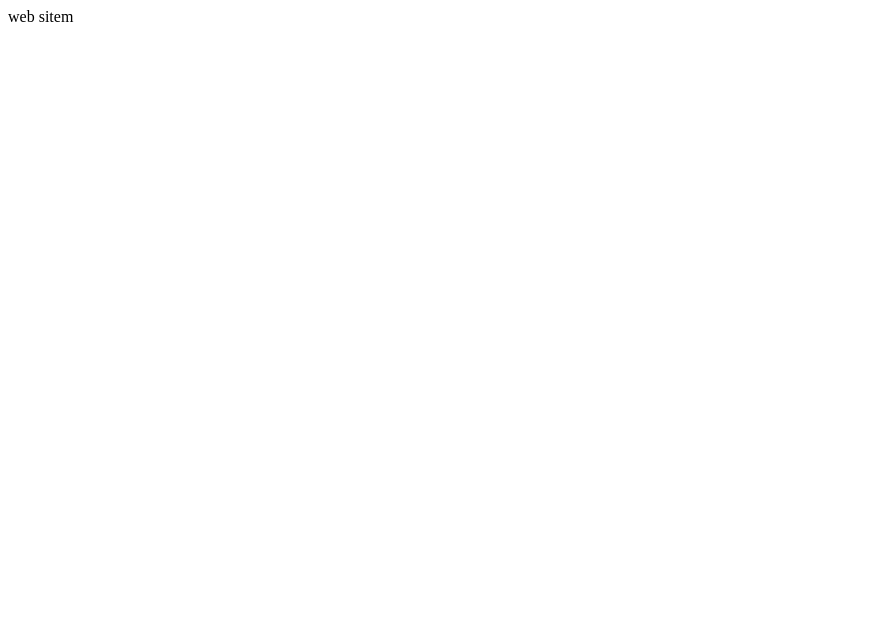
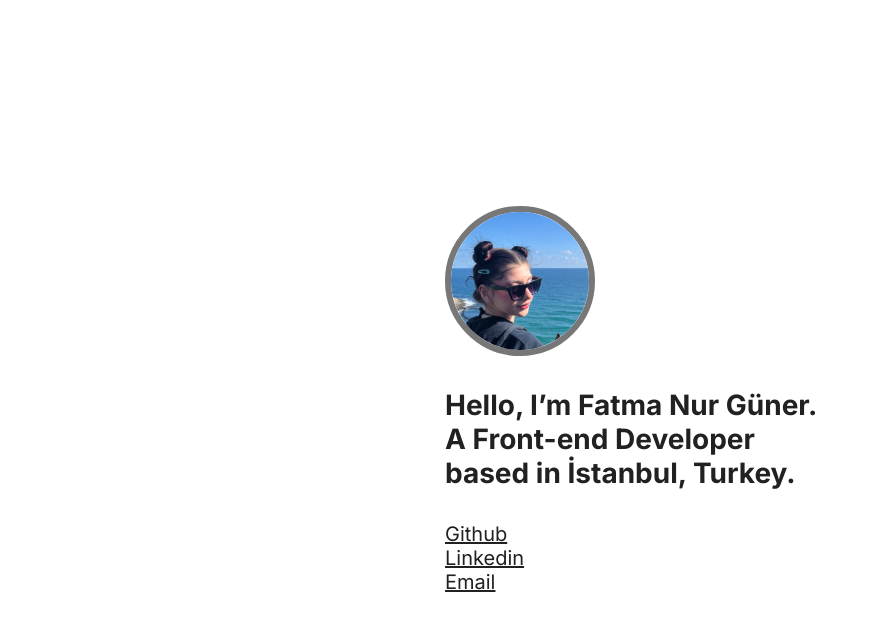
Before and after one commit to lukiyyy/lukiyyy, a plain HTML site: page index.html in a window 1280 px wide. Shown: the whole page, without its empty margins (0-869 px from the left). Drawn offline with Linux system fonts and the light colour scheme.

Commit message:
kişisel websitesi tamamlandı

```diff
--- a/index.html
+++ b/index.html
@@ -3,9 +3,22 @@
 <head>
     <meta charset="UTF-8">
     <meta name="viewport" content="width=device-width, initial-scale=1.0">
-    <title>Document</title>
+    <title>Fatma Nur Güner</title>
+    <link rel="stylesheet" href="style.css">
+    <link href="https://fonts.googleapis.com/css2?family=Inter:wght@400;700&display=swap" rel="stylesheet">
 </head>
 <body>
-    web sitem
+    <div class="container">
+        <div class="image-container">
+            <img src="lukiyy-profile.jpg" alt="" srcset="">
+        </div>
+        <h1>Hello, I’m Fatma Nur Güner.
+            A Front-end Developer based in İstanbul, Turkey.</h1>
+            <div class="link-container">
+                <a href="https://github.com/lukiyyy">Github</a>
+                <a href="https://www.linkedin.com/in/fatma-nur-g%C3%BCner-02166a31b/">Linkedin</a>
+                <a href="mailto:tr.fatmanurguner@gmail.com">Email</a>
+            </div>
+    </div>
 </body>
 </html>
--- /dev/null
+++ b/style.css
@@ -0,0 +1,57 @@
+*{
+    margin: 0;
+    padding: 0;
+    box-sizing: border-box;
+}
+
+body{
+    display: flex;
+    justify-content: center;
+    align-items: center;
+    height: 100vh;
+    font-family: 'Inter', sans-serif;
+    color: #212121;
+
+}
+
+/*
+flex-direction: column; elementleri alt alta sıralıyo.
+display: flex; vermek zorundasın.
+gap: flexe sahip kapsayıcı içinde bulunan elementlerin dış boşlugunu ayarlar.
+*/
+.container{
+    display: flex;
+    flex-direction: column;
+    gap: 32px;
+    width: 390px;
+}
+
+.image-container{
+    width: 150px;
+    height: 150px;
+    border-radius: 50%;
+    overflow: hidden;
+    border: 6px solid #777777; /* Kenar çizgisi */
+
+}
+
+.image-container img {
+    width: 100%;
+    height: 100%;
+    object-fit: cover; /* Resmin container içinde tamamen görünmesini sağlar */
+
+}
+
+h1{
+    font-size: 28px;
+    font-weight: bold;
+}
+
+.link-container{
+    display: flex;
+    flex-direction: column; /* Flex yönünü dikey olarak ayarlar */
+    font-size: 20px;
+}
+.link-container a{
+    color: #212121;
+}
```
Also changed, not shown: lukiyy-profile.jpg (added).
